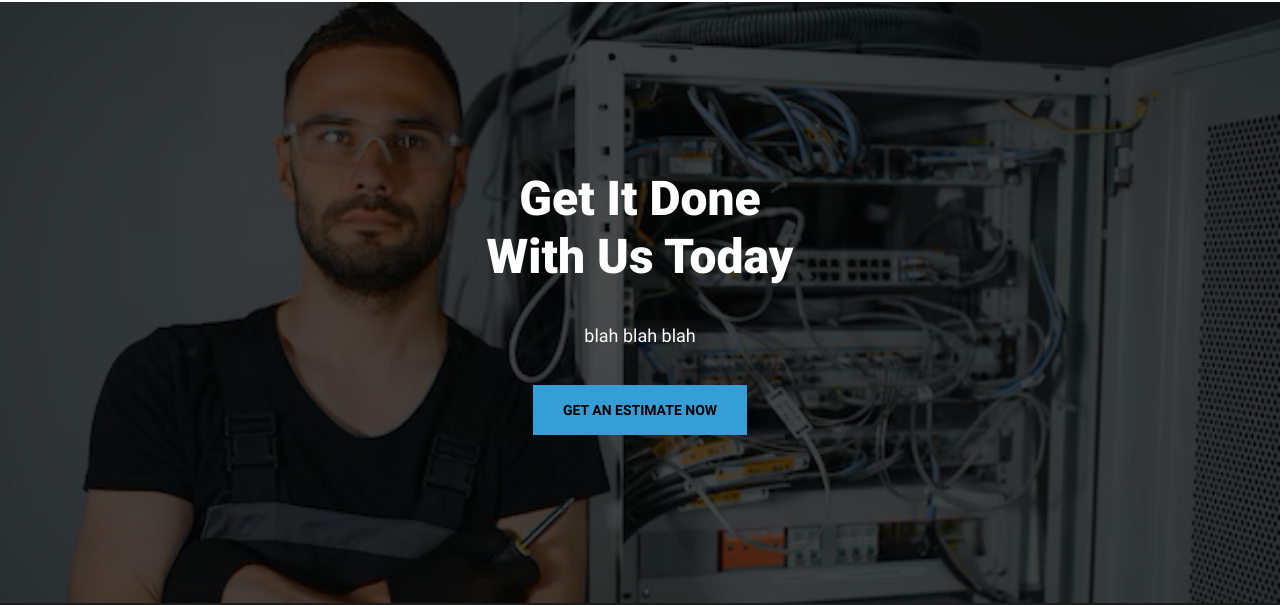
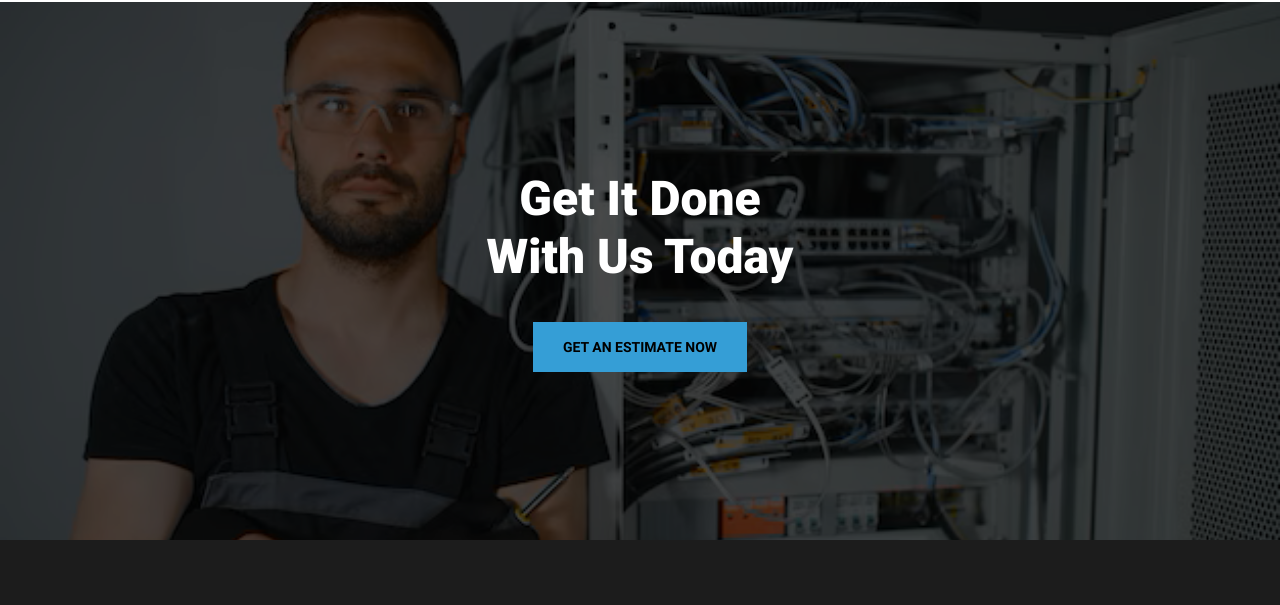
Before and after one commit to connorgladish/workingSMC, a plain HTML site: page index.html in a window 1280 px wide. Shown: the part 2810-3415 px from the top of the page. Drawn offline with Linux system fonts and the light colour scheme.

Commit message:
Update index.html

```diff
--- a/index.html
+++ b/index.html
@@ -205,7 +205,7 @@
             <div class="container">
                 <h2 class="title">Get It Done <br> With Us Today</h2>
                 <p>
-                    blah blah blah
+
                 </p>
                 <a href="/contact.html" class="button-solid">Get an Estimate Now</a>
             </div>
```
